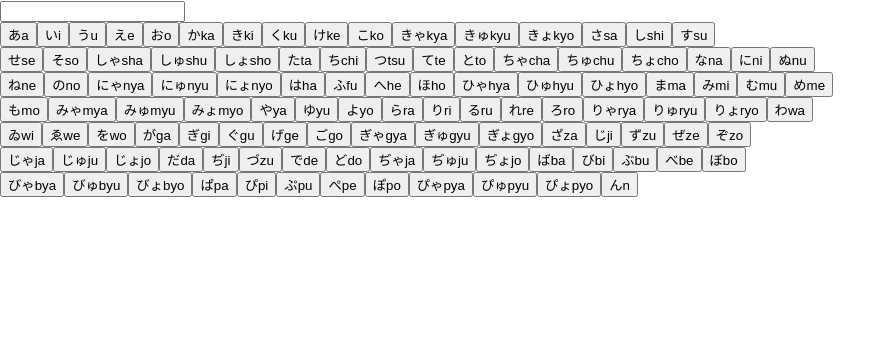
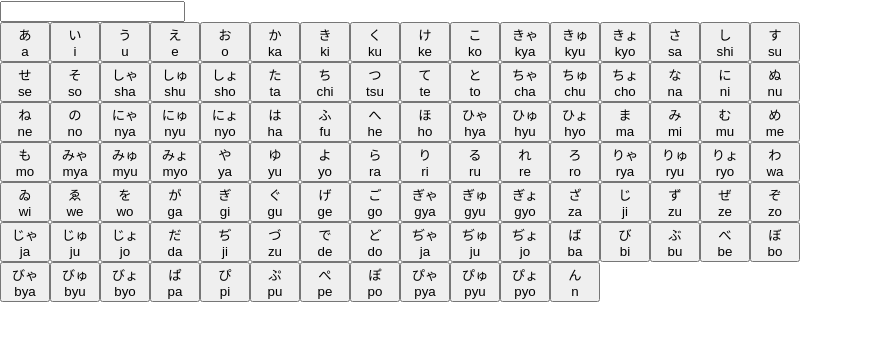
Before and after one commit to acoss22/japanese_keyboard, a React (Create React App) app in the folder japanese-keyboard/: page / in a window 1280 px wide. Shown: the top 340 px of the page, without its empty margins (0-896 px from the left). Built offline with nearby package versions, Linux system fonts and the light colour scheme.

Commit message:
feat: add css to list btn

```diff
--- a/japanese-keyboard/src/ui_components/CharacterSymbolComponent.jsx
+++ b/japanese-keyboard/src/ui_components/CharacterSymbolComponent.jsx
@@ -1,7 +1,8 @@
+import styles from './characterSymbol.module.css';
 
 function CharacterSymbolComponent(props){
     return (
-        <button onClick={() => {props.handleChange(props.char.symbol)}}>
+        <button className={styles.pile} onClick={() => {props.handleChange(props.char.symbol)}}>
             <span>
             {props.char.symbol}
             </span>
--- /dev/null
+++ b/japanese-keyboard/src/ui_components/characterSymbol.module.css
@@ -0,0 +1,6 @@
+.pile{
+    display: flex;
+    flex-direction: column;
+    align-items: center;
+    width: 50px;
+}
```
